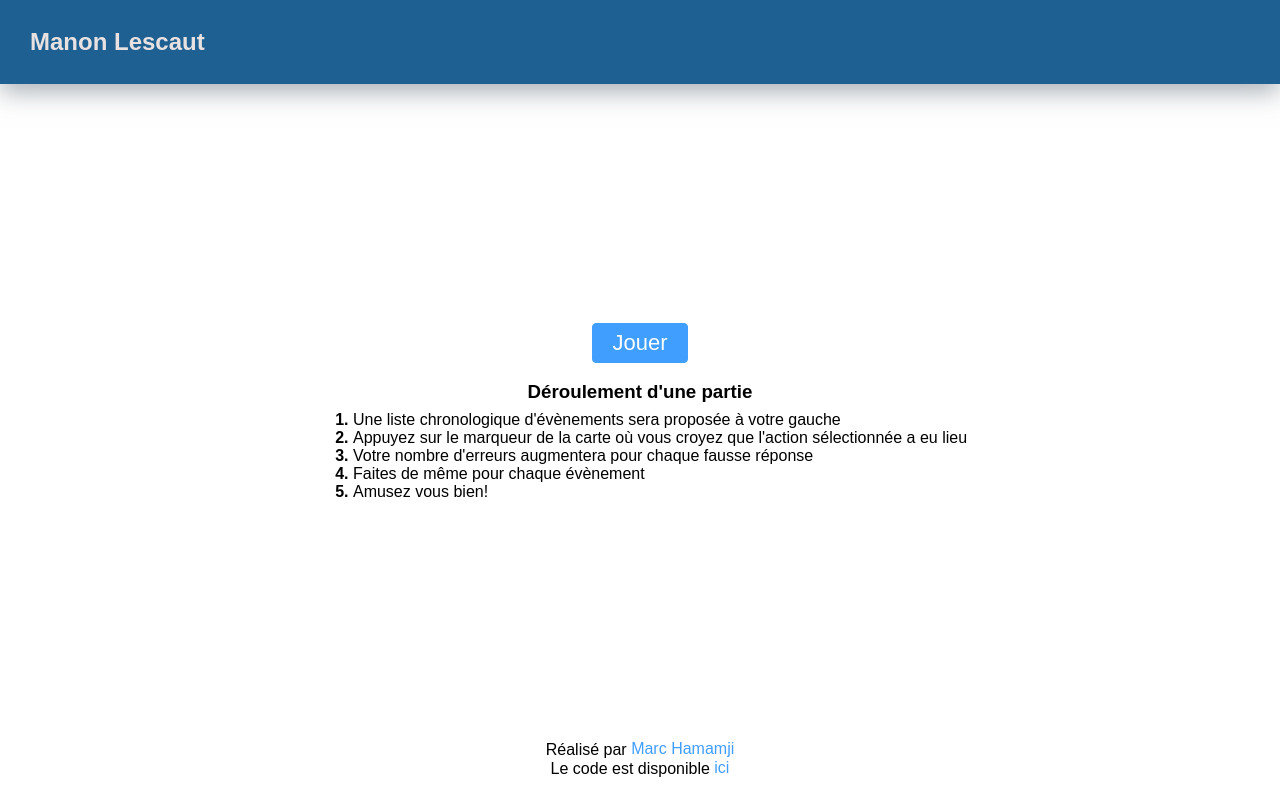
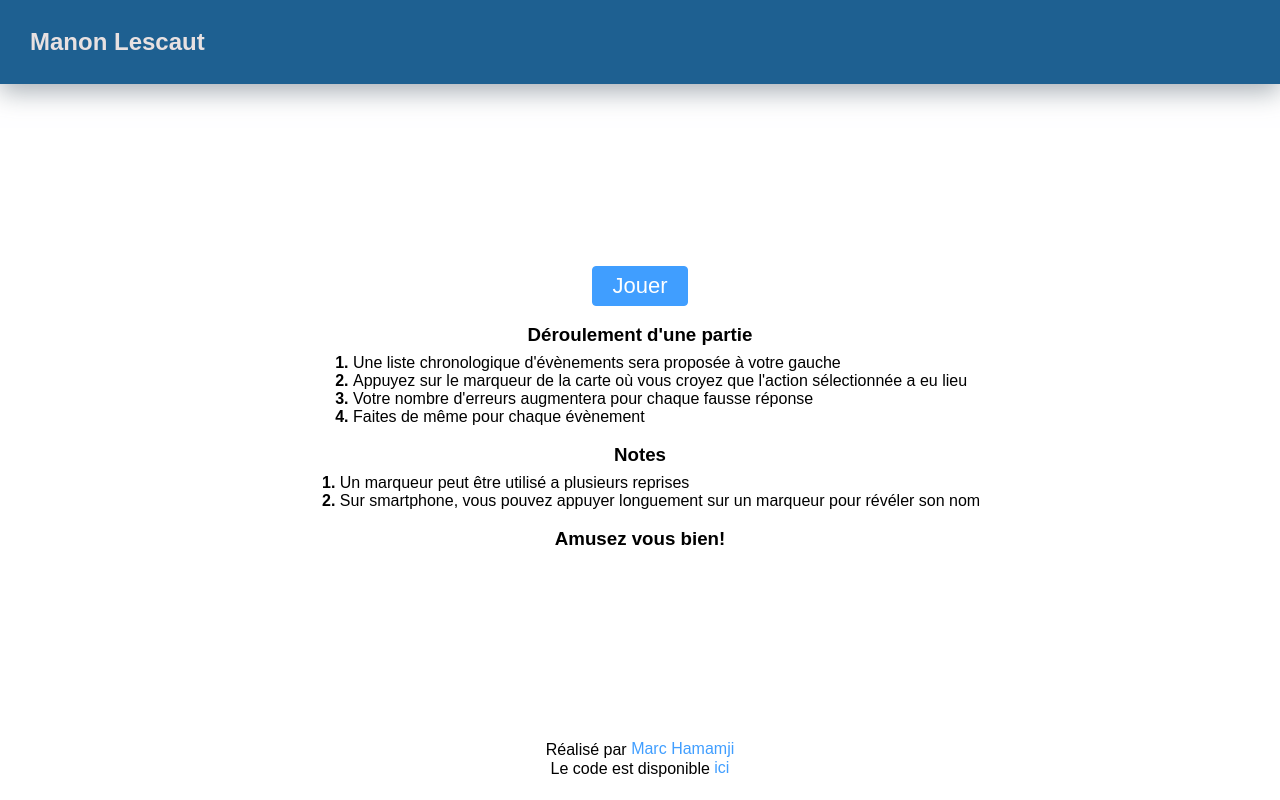
Before and after one commit to MarcHamamji/manon-lescaut, a Vue app: page / in a window 1280 px wide. Built offline with nearby package versions, Linux system fonts and the light colour scheme; what js-confetti would draw is missing.

Commit message:
Modify HomePage

```diff
--- a/src/views/HomeView.vue
+++ b/src/views/HomeView.vue
@@ -22,8 +22,13 @@ router.push('play')
           <li>Appuyez sur le marqueur de la carte où vous croyez que l'action sélectionnée a eu lieu</li>
           <li>Votre nombre d'erreurs augmentera pour chaque fausse réponse</li>
           <li>Faites de même pour chaque évènement</li>
-          <li>Amusez vous bien!</li>
         </ol>
+        <h3 class="title">Notes</h3>
+        <ol>
+          <li>Un marqueur peut être utilisé a plusieurs reprises</li>
+          <li>Sur smartphone, vous pouvez appuyer longuement sur un marqueur pour révéler son nom</li>
+        </ol>
+        <h3 class="title">Amusez vous bien!</h3>
       </div>
     </el-main>
     <el-footer class="footer">
```
